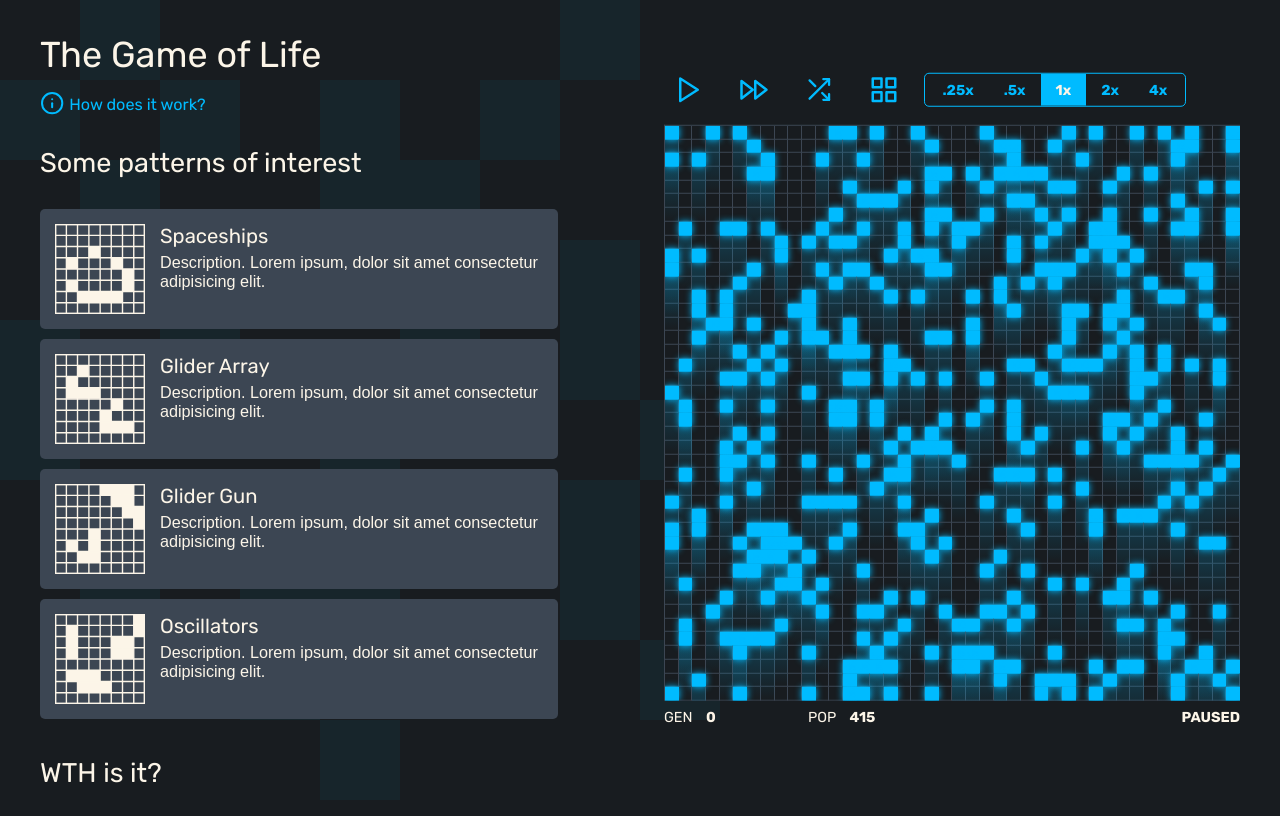
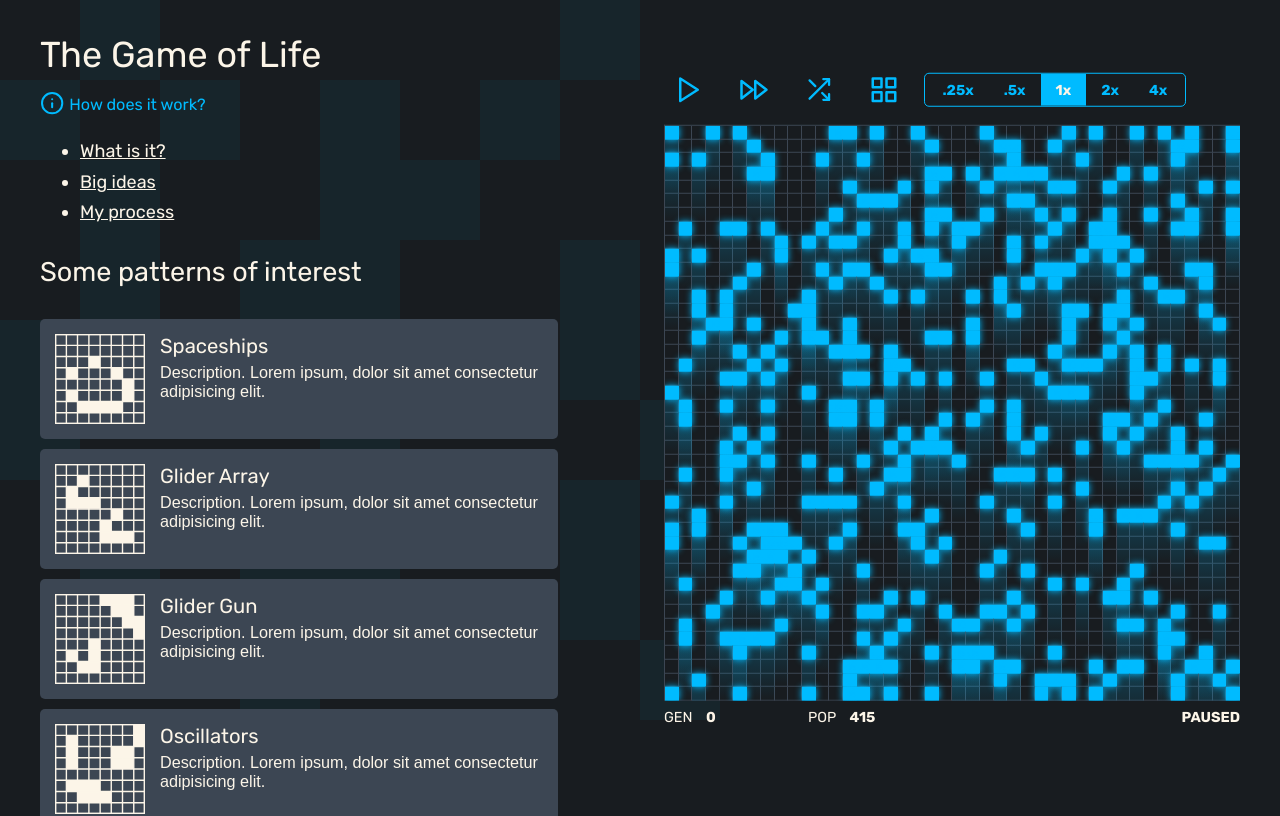
Before and after one commit to murbar/conways, a React (Create React App) app: page / in a window 1280 px wide. Shown: the top 816 px of the page. Built offline with nearby package versions, Linux system fonts and the light colour scheme.

Commit message:
Add section links

```diff
--- a/package.json
+++ b/package.json
@@ -4,6 +4,7 @@
   "private": true,
   "dependencies": {
     "react": "^16.8.6",
+    "react-anchor-link-smooth-scroll": "^1.0.12",
     "react-dom": "^16.8.6",
     "react-scripts": "3.0.1",
     "styled-components": "^4.3.2"
--- a/src/components/Header.js
+++ b/src/components/Header.js
@@ -9,6 +9,7 @@ import { ReactComponent as ResetIcon } from '../icons/grid.svg';
 import { ReactComponent as HideIcon } from '../icons/x.svg';
 import { media } from '../styles/helpers';
 import IconButton from './IconButton';
+import AnchorLink from 'react-anchor-link-smooth-scroll';
 
 const Styles = styled.div`
   h1 {
@@ -135,6 +136,17 @@ export default function Header() {
     <Styles>
       <h1>The Game of Life</h1>
       <Instructions />
+      <ul>
+        <li>
+          <AnchorLink href="#what">What is it?</AnchorLink>
+        </li>
+        <li>
+          <AnchorLink href="#ideas">Big ideas</AnchorLink>
+        </li>
+        <li>
+          <AnchorLink href="#process">My process</AnchorLink>
+        </li>
+      </ul>
     </Styles>
   );
 }
```
Also changed, not shown: 1 other file (tests, documents, lock files or other folders).
